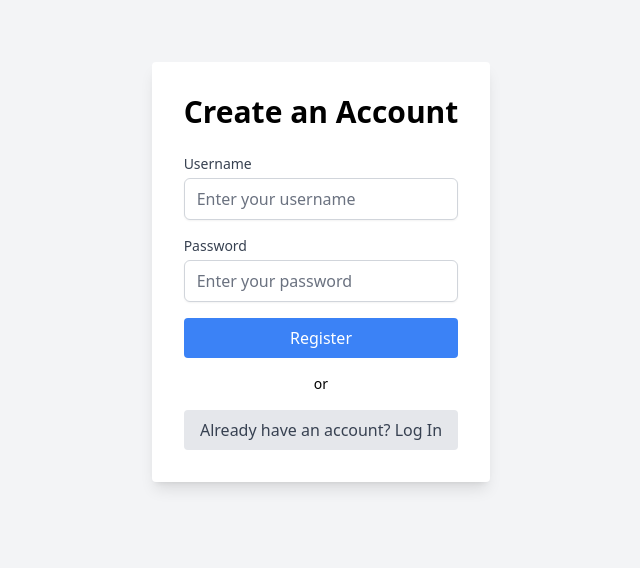
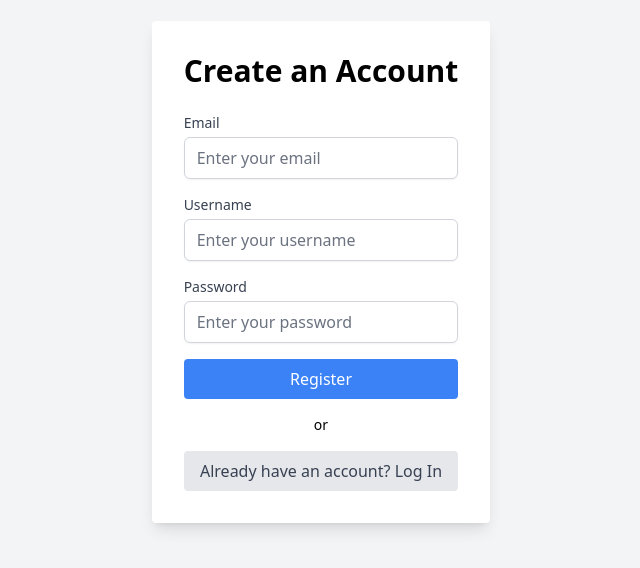
Before and after one commit to asriomar/register-login-page, a React (Vite) app: page / in a window 1280 px wide. Shown: the part 128-696 px from the top of the page, without its empty margins (319-959 px from the left). Built offline with nearby package versions, Linux system fonts and the light colour scheme.

Commit message:
Update App.jsx

```diff
--- a/src/App.jsx
+++ b/src/App.jsx
@@ -1,6 +1,7 @@
 import React, { useState } from 'react';
 
 function App() {
+  const [email, setEmail] = useState('');
   const [username, setUsername] = useState('');
   const [password, setPassword] = useState('');
   const [registeredUsers, setRegisteredUsers] = useState([]);
@@ -8,9 +9,9 @@ function App() {
 
   const handleFormSubmit = (event) => {
     event.preventDefault();
-    if (username && password) {
+    if (username && password && (!isRegisterMode || email)) {
       if (isRegisterMode) {
-        setRegisteredUsers([...registeredUsers, { username, password }]);
+        setRegisteredUsers([...registeredUsers, { username, password, email }]);
         alert('Registered successfully!');
       } else {
         const isRegistered = registeredUsers.some(
@@ -22,10 +23,11 @@ function App() {
           alert('Invalid username or password!');
         }
       }
+      setEmail('');
       setUsername('');
       setPassword('');
     } else {
-      alert('Please fill in both username and password!');
+      alert('Please fill in all fields!');
     }
   };
 
@@ -40,6 +42,24 @@ function App() {
           {isRegisterMode ? 'Create an Account' : 'Log In'}
         </h2>
         <form onSubmit={handleFormSubmit} className="space-y-4">
+          {isRegisterMode && (
+            <div>
+              <label
+                htmlFor="email"
+                className="block text-sm font-medium text-gray-700"
+              >
+                Email
+              </label>
+              <input
+                type="email"
+                id="email"
+                className="mt-1 block w-full rounded-md border-gray-300 shadow-sm focus:border-blue-300 focus:ring focus:ring-blue-200 focus:ring-opacity-50"
+                placeholder="Enter your email"
+                value={email}
+                onChange={(e) => setEmail(e.target.value)}
+              />
+            </div>
+          )}
           <div>
             <label
               htmlFor="username"
```
